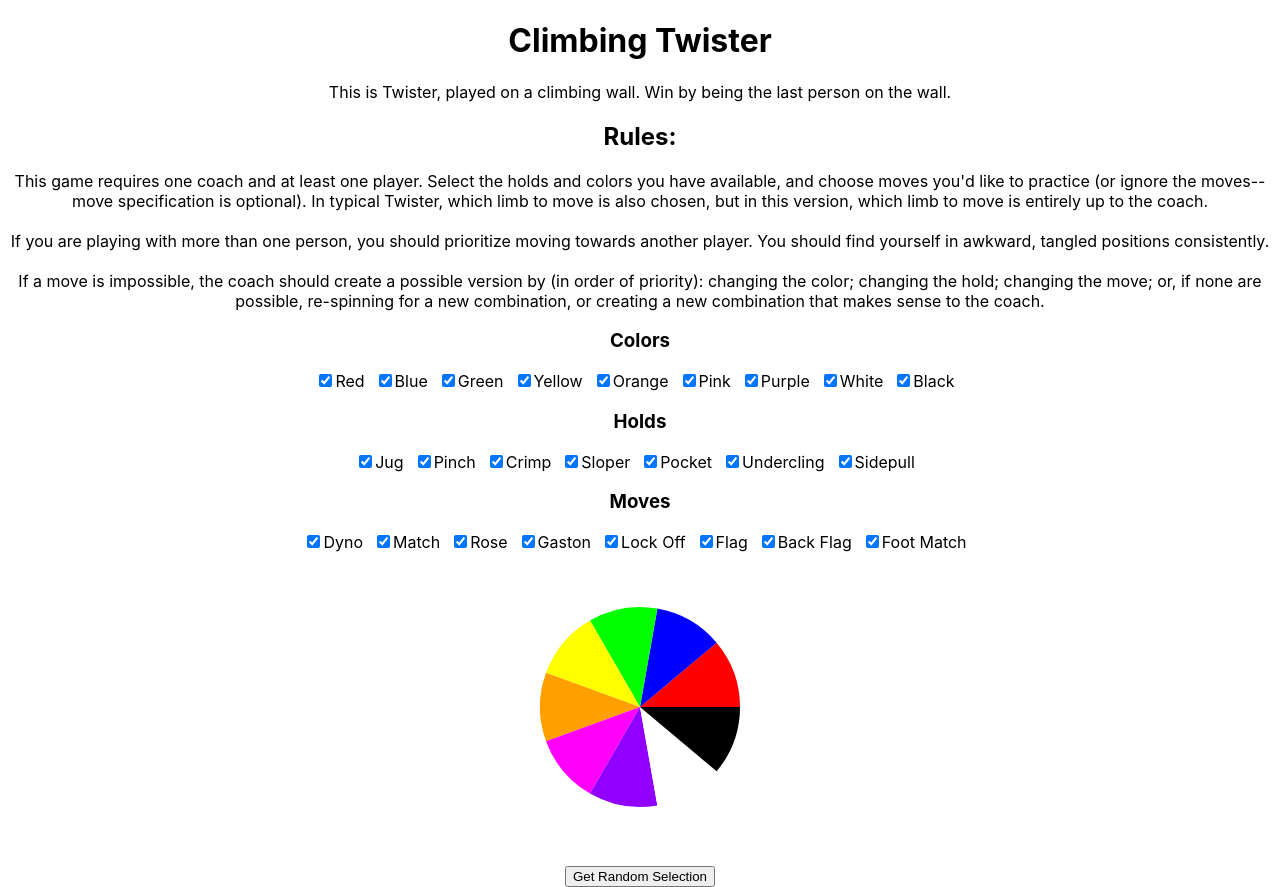
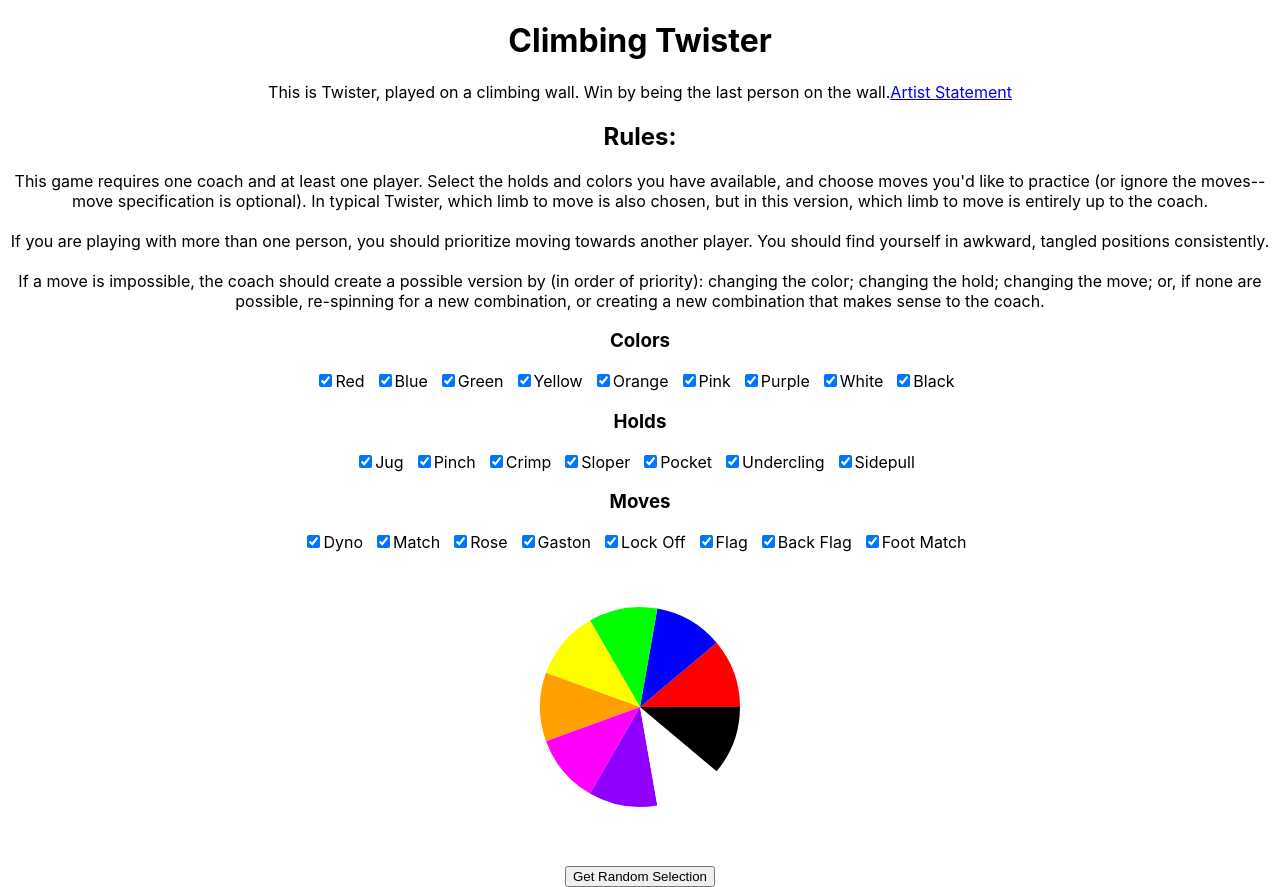
Before and after one commit to bencres/climbing-twister, a React (Create React App) app in the folder climbing-twister-react/: page / in a window 1280 px wide. Built offline with nearby package versions, Linux system fonts and the light colour scheme.

Commit message:
Webpage includes link to artist statement

```diff
--- a/climbing-twister-react/src/components/twister.js
+++ b/climbing-twister-react/src/components/twister.js
@@ -61,6 +61,7 @@ const Twister = ({ colors = [], group1 = [], group2 = [] }) => {
       <div style={{ margin: '5px' }}>
         This is Twister, played on a climbing wall.
         Win by being the last person on the wall.
+        <a href="https://github.com/bencres/climbing-twister/tree/main" target="_blank">Artist Statement</a>
       </div>
       <h2>Rules:</h2>
       <div style={{ margin: '5px'}}>
```
